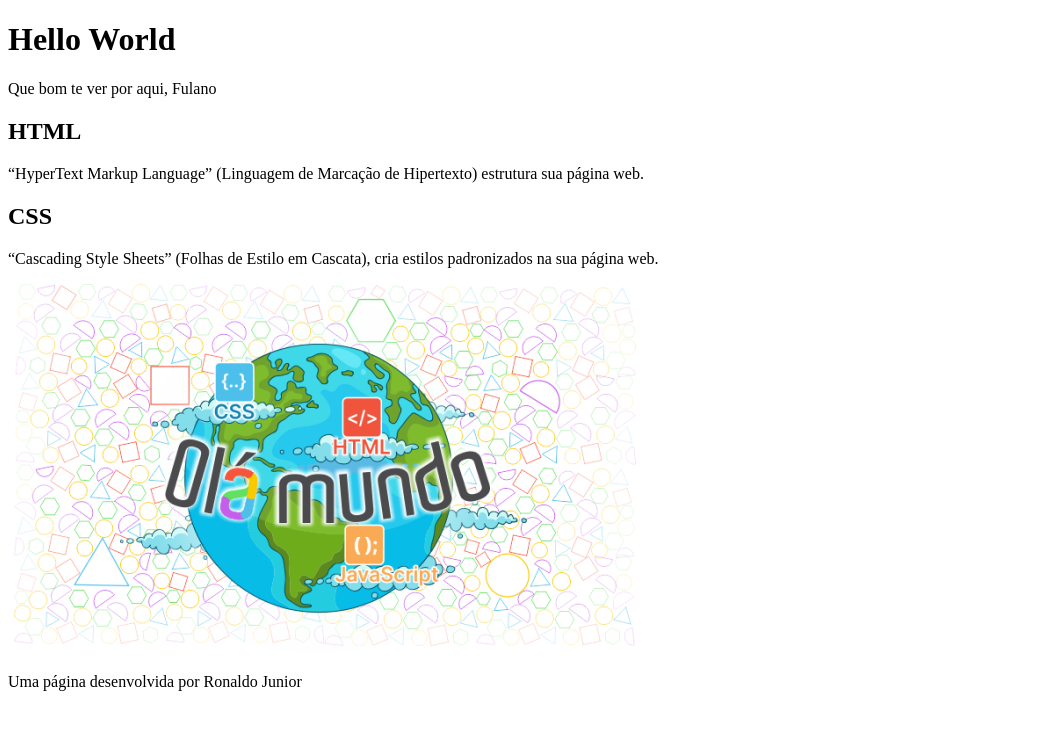
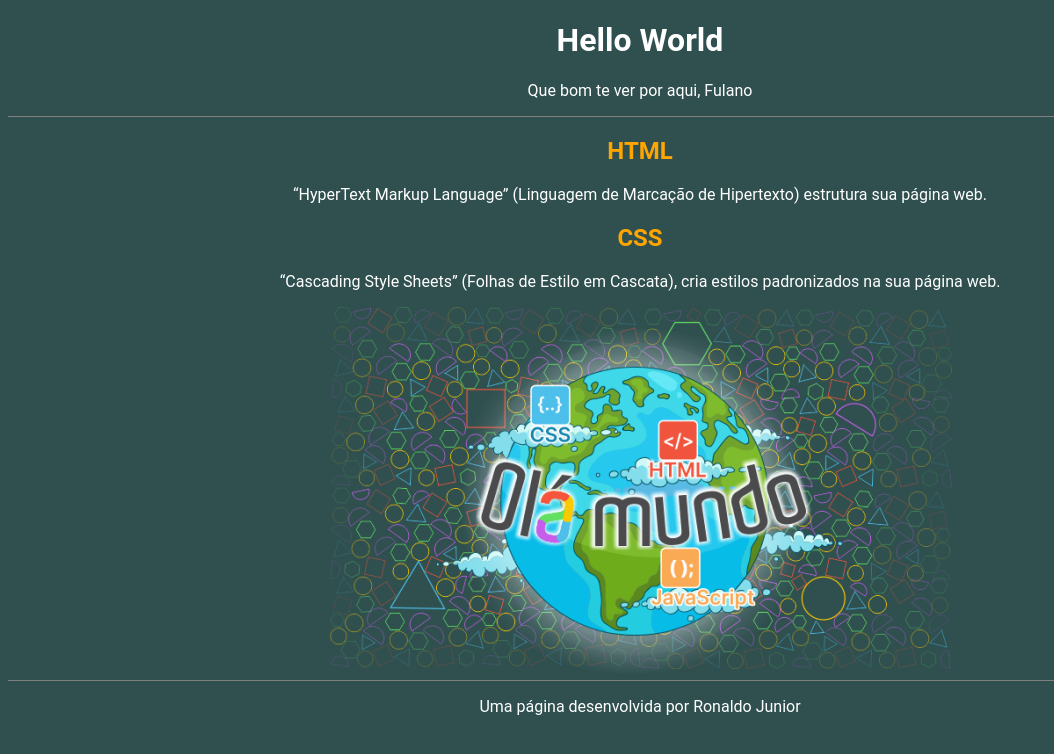
Before and after one commit to rpjunior21/Hello-World, a plain HTML site: page index.html in a window 1280 px wide. Shown: the whole page, without its empty margins (0-1054 px from the left). Drawn offline with Linux system fonts and the light colour scheme.

Commit message:
finalizando CSS

```diff
--- a/index.html
+++ b/index.html
@@ -4,6 +4,7 @@
     <meta charset="UTF-8">
     <meta name="viewport" content="width=device-width, initial-scale=1.0">
     <title>Hello World</title>
+    <link rel="stylesheet" href="style.css">
 </head>
 <body>
     <header>
--- /dev/null
+++ b/style.css
@@ -0,0 +1,18 @@
+h2{
+    color:orange;
+}
+body{
+    background-color:#305050;
+    color: white;
+    font-family: roboto;
+    text-align: center;
+}
+
+
+header{
+    border-bottom: 1px solid grey;
+}
+
+footer{
+    border-top: 1px solid grey;
+}
```
